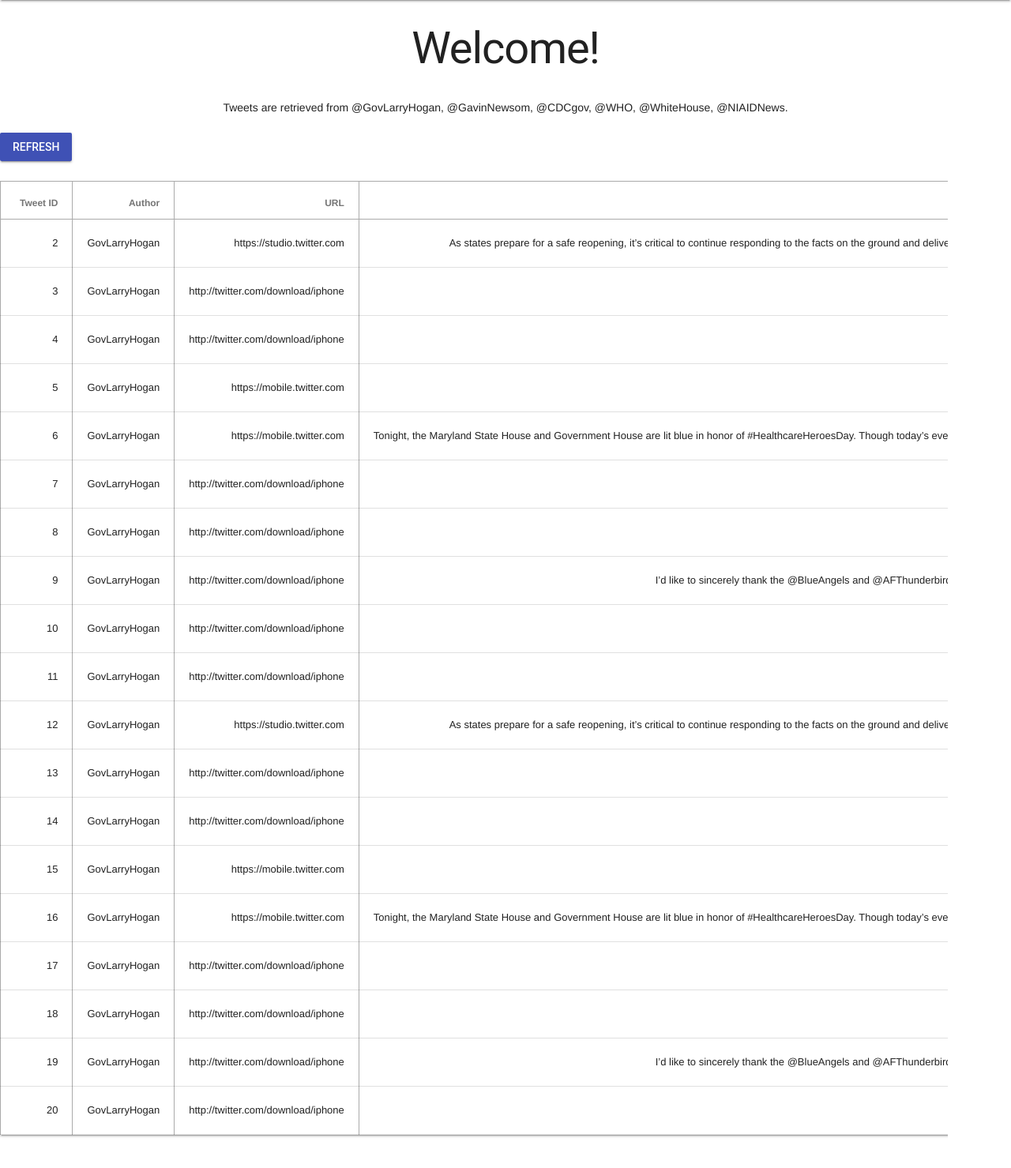
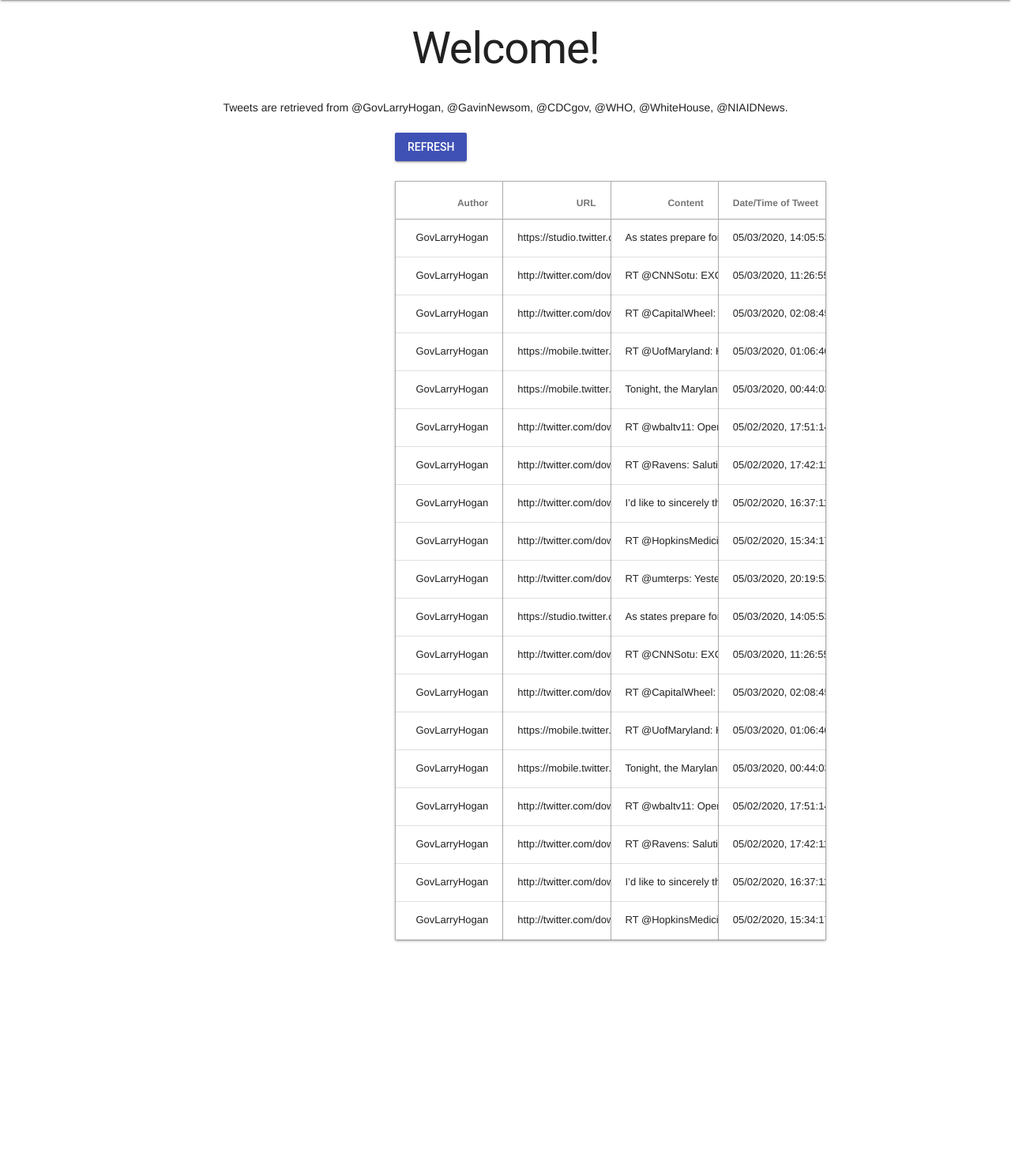
Before and after one commit to dannypenguin/CMSC495G6, a Flask app: page / in a window 1280 px wide. Shown: the part 64-1543 px from the top of the page at 79% size. Run offline with Flask 2, Linux system fonts and the light colour scheme; data comes from the database, SQL or seed files in the repository; both versions use the stored data as it was after the commit.

Commit message:
ui fixes

```diff
--- a/static/css/main.css
+++ b/static/css/main.css
@@ -5,8 +5,7 @@ html {
 }
 
 .content {
-    margin: 0 auto;
-    width: 1200px;
+    margin-left: 500px
 }
 
 table,
@@ -19,6 +18,7 @@ table {
     border-collapse: collapse;
     width: 70%;
     padding: 10px;
+    table-layout: fixed;
 }
 
 th {
@@ -26,9 +26,9 @@ th {
 }
 
 td {
-    text-align: center;
     padding: 5px;
-    word-wrap:break-word;
+    overflow: auto;
+    /* white-space: nowrap; */
 }
 
 .form {
--- a/templates/index.html
+++ b/templates/index.html
@@ -18,7 +18,7 @@
         <form action="/" method="POST">
             <div class="mdl-textfield mdl-js-textfield">
                 <!-- Colored raised button -->
-                <button class="mdl-button mdl-js-button mdl-js-ripple-effect mdl-button--raised mdl-button--colored" input type="submit">Refresh</button>
+                <button class="mdl-button mdl-js-button mdl-js-ripple-effect mdl-button--raised mdl-button--colored" style="margin-left: 500px;" input type="submit">Refresh</button>
         </form>
         </div>
         <main class="mdl-layout__content">
@@ -30,53 +30,19 @@
                         <table class="mdl-data-table mdl-js-data-table mdl-shadow--2dp">
                             <thead>
                                 <tr>
-                                    <th>Tweet ID</th>
                                     <th>Author</th>
                                     <th>URL</th>
                                     <th>Content</th>
                                     <th>Date/Time of Tweet</th>
-                                    <th>Actions</th>
                                 </tr>
                             </thead>
                             <tbody>
                                 {% for tweet in tweets %}
                                 <tr>
-                                    <td>{{ tweet.id }}</td>
                                     <td>{{ tweet.author }}</td>
                                     <td>{{ tweet.url }}</td>
                                     <td>{{ tweet.content }}</td>
                                     <td>{{ tweet.date_created }}</td>
-                                    <td>
-                                        <button class="mdl-button mdl-js-button mdl-js-ripple-effect mdl-button--raised mdl-button--colored" input type="submit">Retweet</button>
-                                        <!-- <button id="show-dialog" type="button" class="mdl-button mdl-js-button mdl-js-ripple-effect mdl-button--raised mdl-button--colored">Details</button>
-                                        <dialog class="mdl-dialog" style="width: 1000px; text-align: left">
-                                            <h4 class="mdl-dialog__title">Tweet Details</h4>
-                                            <div class="mdl-dialog__content">
-                                                <p>
-                                                    <b>Author: </b> {{ tweet.author }}
-                                                    <br> <b>Date: </b> {{ tweet.date_created }}
-                                                    <br> <b>Content: </b> <br><br> {{ tweet.content }} </p>
-                                            </div>
-                                            <div class="mdl-dialog__actions">
-                                                <button type="button" class="mdl-button">Retweet</button>
-                                                <button type="button" class="mdl-button close">Close</button>
-                                            </div>
-                                        </dialog>
-                                        <script>
-                                            var dialog = document.querySelector('dialog');
-                                            var showDialogButton = document.querySelector('#show-dialog');
-                                            if (!dialog.showModal) {
-                                                dialogPolyfill.registerDialog(dialog);
-                                            }
-                                            showDialogButton.addEventListener('click', function() {
-                                                dialog.showModal();
-                                            });
-                                            dialog.querySelector('.close').addEventListener('click', function() {
-                                                dialog.close();
-                                            });
-                                        </script> -->
-                                        <!-- <a href="/delete/{{tweet.id}}">Delete</a> -->
-                                    </td>
                                 </tr>
                                 {% endfor %}
                             </tbody>
```
Also changed, not shown: test.db. Lines whose indentation alone changed are shown as unchanged.
